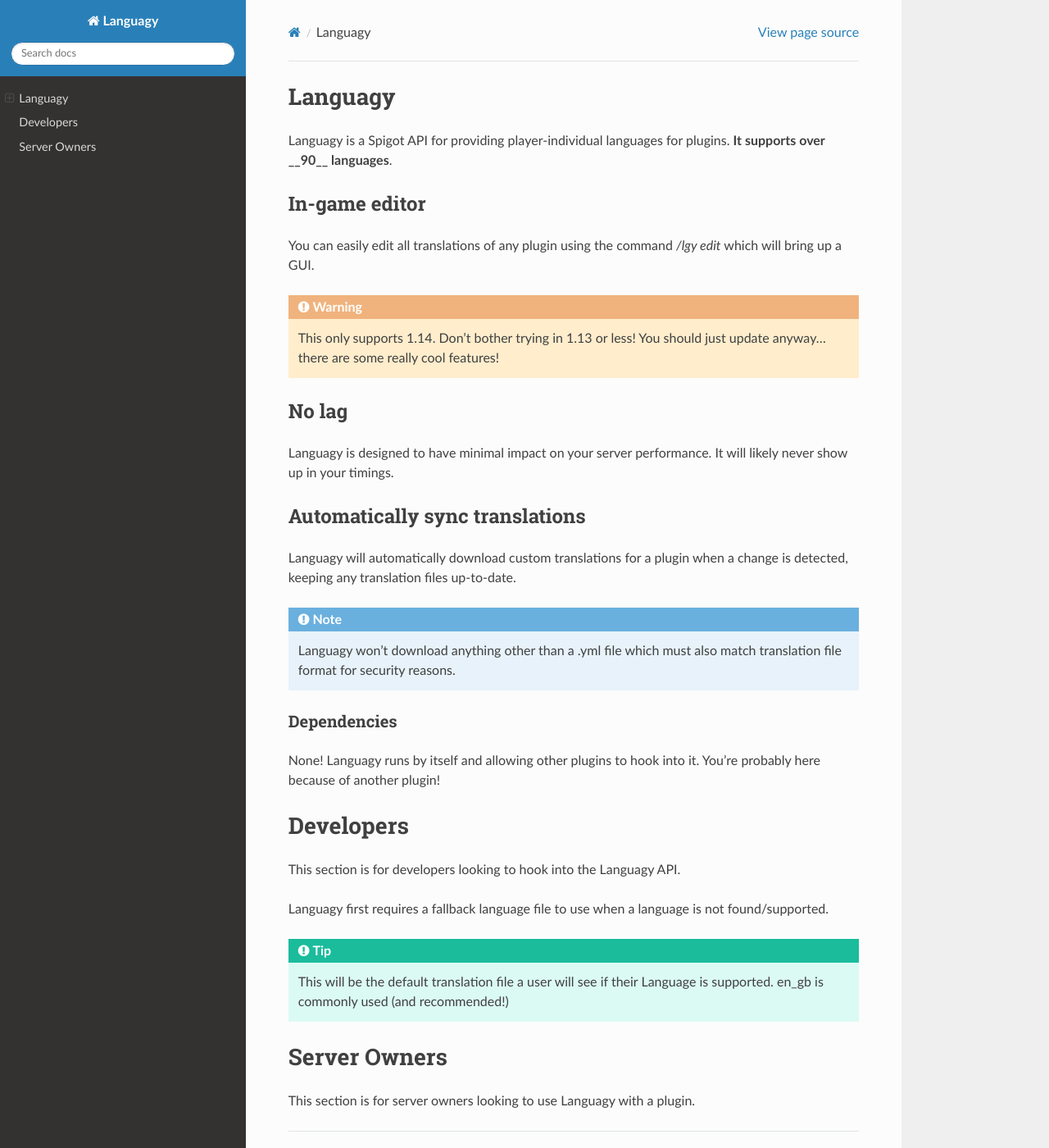
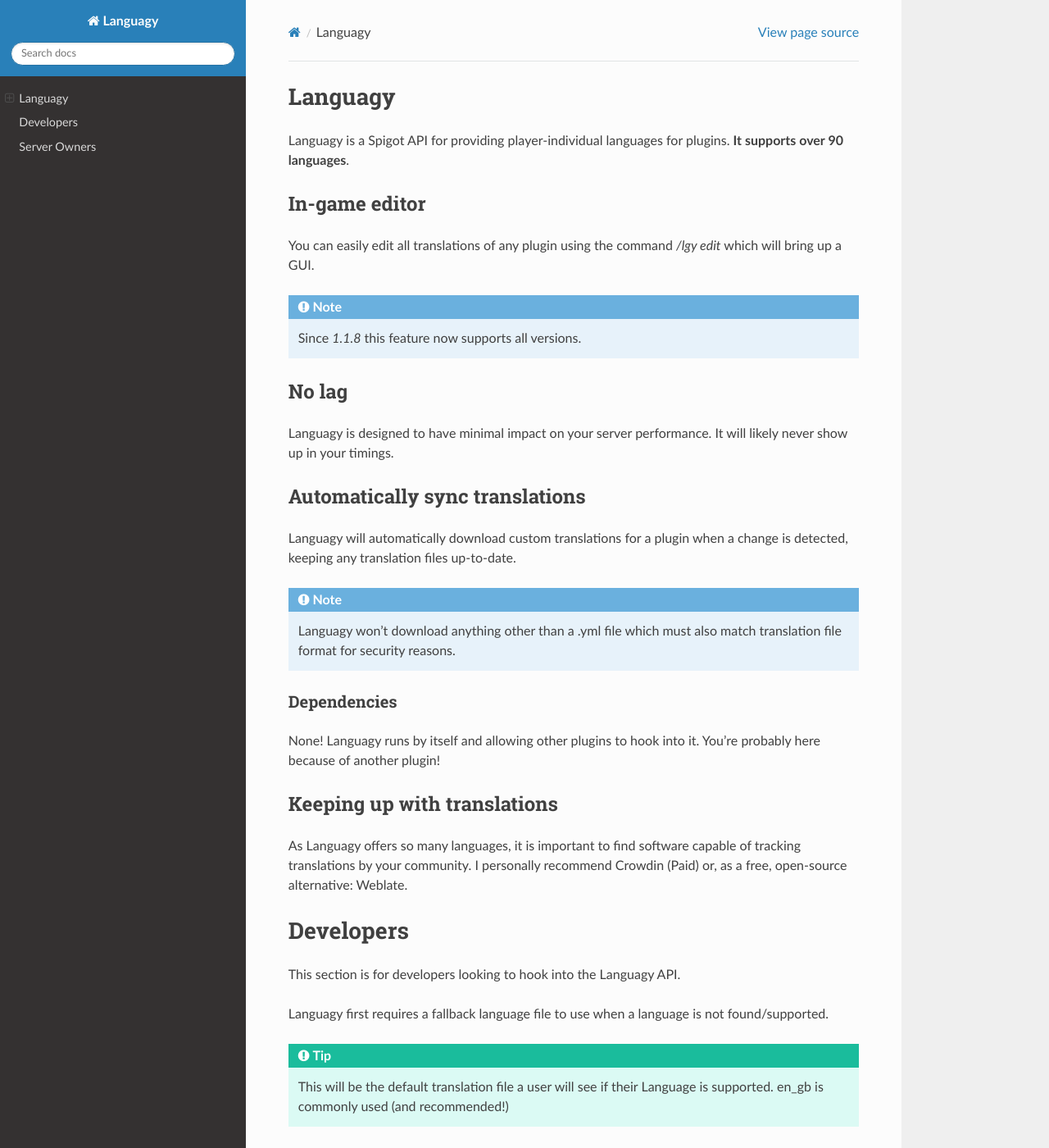
Before and after one commit to HappyAreaBean/Tritongy, a Sphinx documentation site: the page built from docs/index.rst, in a window 1280 px wide and 1400 px high. Shown: the whole window at 82% size. Built offline with Sphinx 7.4.7 and the Read the Docs theme 2.0.0, drawn with Linux system fonts in a browser that asks for light colours.

Commit message:
Update index.rst

```diff
--- a/docs/index.rst
+++ b/docs/index.rst
@@ -6,14 +6,14 @@
 Languagy
 ========
 
-Languagy is a Spigot API for providing player-individual languages for plugins. **It supports over __90__ languages**.
+Languagy is a Spigot API for providing player-individual languages for plugins. **It supports over 90 languages**.
 
 In-game editor
 ^^^^^^^^^^^^^^
 You can easily edit all translations of any plugin using the command */lgy edit* which will bring up a GUI.
 
-.. warning::
-	This only supports 1.14. Don't bother trying in 1.13 or less! You should just update anyway... there are some really cool features!
+.. note::
+	Since *1.1.8* this feature now supports all versions.
 
 No lag
 ^^^^^^
@@ -30,6 +30,10 @@
 ------------
 
 None! Languagy runs by itself and allowing other plugins to hook into it. You're probably here because of another plugin!
+
+Keeping up with translations
+^^^^^^^^^^^^^^^^^^^^^^^^^^^^
+As Languagy offers so many languages, it is important to find software capable of tracking translations by your community. I personally recommend Crowdin (Paid) or, as a free, open-source alternative: Weblate.
 
 Developers
 ==========
```
